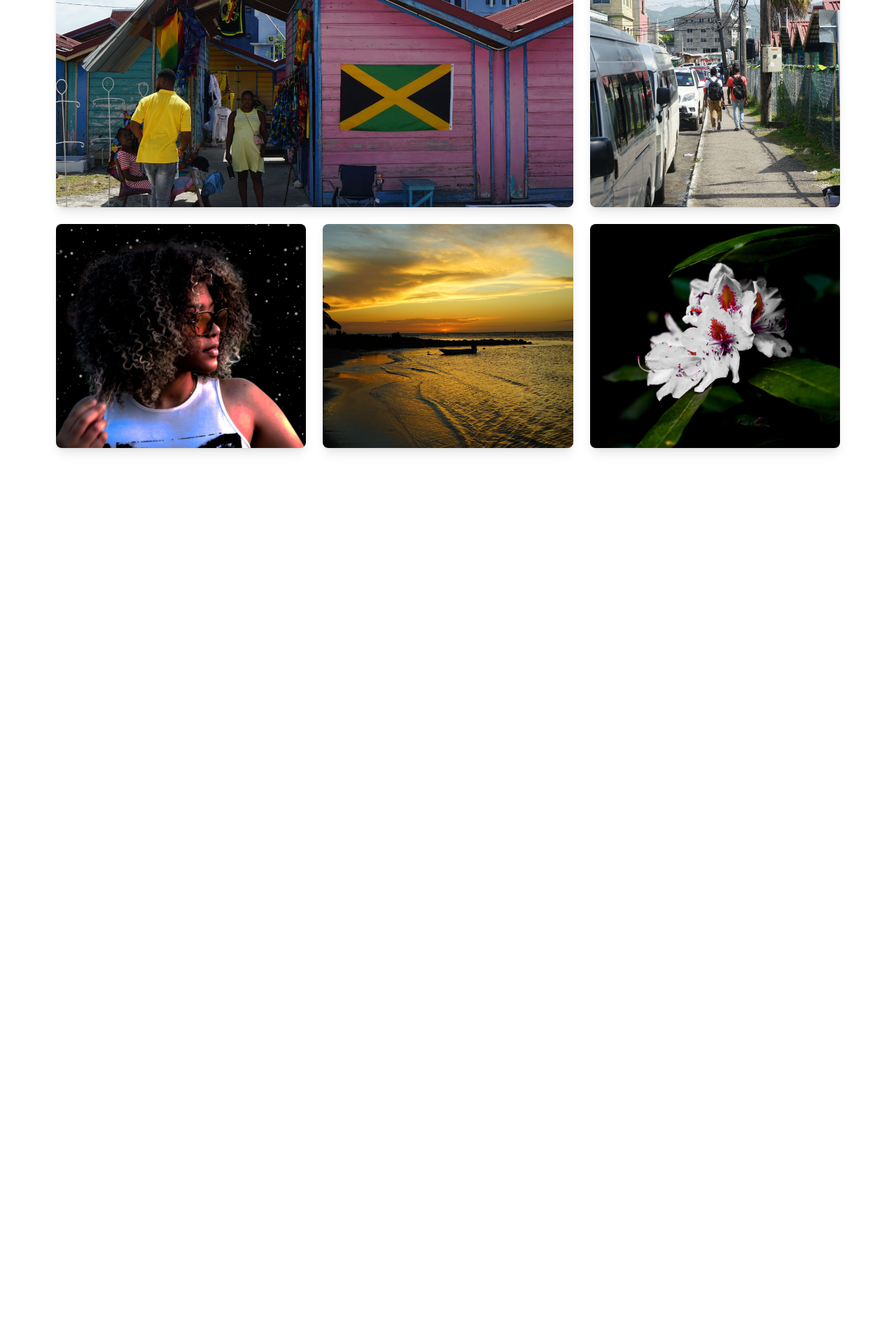
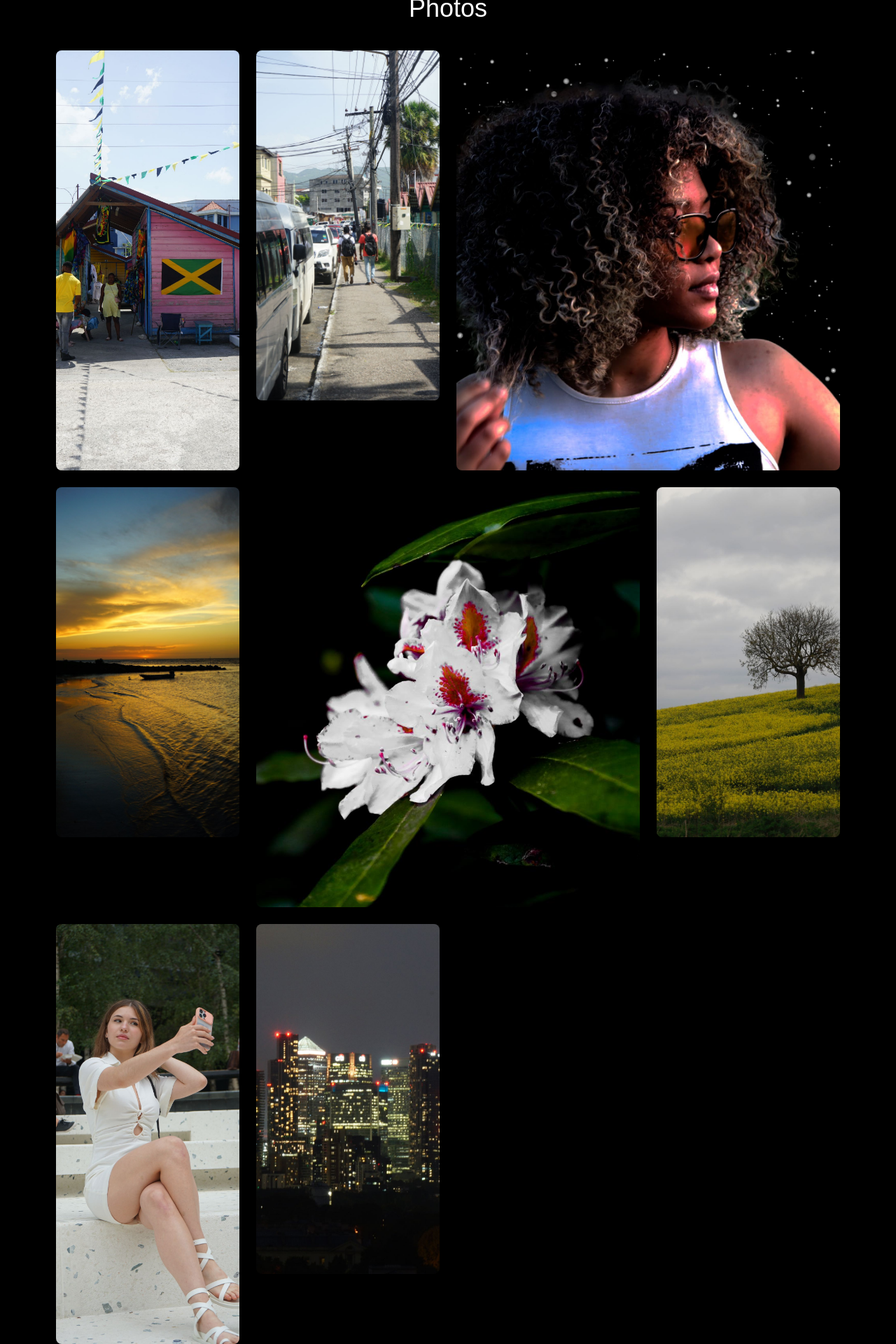
Before and after one commit to Leorev01/Photographer_Portfolio, a Next.js app: page /photos in a window 1280 px wide. Shown: the part 104-2024 px from the top of the page at 70% size. Before the commit the page ends 800 px from the top, so only its background shows below. Built offline with nearby package versions, Linux system fonts and the light colour scheme.

Commit message:
Adds some photos to photos page

```diff
--- a/app/photos/page.tsx
+++ b/app/photos/page.tsx
@@ -2,7 +2,16 @@ import ImageGrid from "@/components/ImageGrid"
 
 const page = () => {
   return (
-    <ImageGrid/>
+    <div className="bg-black">
+      <div className="container mx-auto pt-14">
+        <h1 className="text-4xl text-white text-center py-10">
+          Photos
+          </h1>
+        <ImageGrid/>
+      </div>
+
+    </div>
+
   )
 }
 
--- a/components/ImageGrid.tsx
+++ b/components/ImageGrid.tsx
@@ -4,56 +4,88 @@ import curlyHairImage from '@/public/images/curly-hair-girl.jpg'
 import jamaicaHouseImage from '@/public/images/jamaica-house.jpg'
 import jamaicaStreetImage from '@/public/images/jamaica-street.jpg'
 import flowerImage from '@/public/images/white-flower.jpg'
+import loneTree from '@/public/images/lone-tree.jpg'
+import girlSelfie from '@/public/images/girl-selfie.jpg'
+import londonCity from '@/public/images/london-city.jpg'
 
 const ImageGrid = () => {
   return (
-    <div className="grid grid-cols-1 sm:grid-cols-2 lg:grid-cols-3 gap-6 px-5 lg:px-20">
-      {/* First image spans two columns and has a taller height on larger screens */}
-      <div className="relative col-span-2 h-72 sm:h-96 lg:h-[400px]">
+    <div className="grid grid-cols-1 sm:grid-cols-2 lg:grid-cols-3 xl:grid-cols-4 gap-6 px-5 lg:px-20">
+
+      {/* First image spans two columns */}
+      <div className="relative col-span-2 lg:col-span-1 h-72 sm:h-96 lg:h-[500px] xl:h-[600px] group">
         <Image
           src={jamaicaHouseImage}
           alt="Jamaica house"
-          className="object-cover w-full h-full rounded-lg shadow-lg transition-all duration-300 hover:scale-105"
+          className="object-cover w-full h-full rounded-lg shadow-2xl group-hover:scale-105 transition-all duration-300"
         />
       </div>
 
-      {/* Second image */}
-      <div className="relative h-72 sm:h-96 lg:h-[400px]">
+      {/* Second image spans one column */}
+      <div className="relative h-72 sm:h-96 lg:h-[400px] xl:h-[500px] group">
         <Image
           src={jamaicaStreetImage}
-          alt="jamaica street"
-          className="object-cover w-full h-full rounded-lg shadow-lg transition-all duration-300 hover:scale-105"
+          alt="Jamaica street"
+          className="object-cover w-full h-full rounded-lg shadow-2xl group-hover:scale-105 transition-all duration-300"
         />
       </div>
 
-      {/* Third image */}
-      <div className="relative h-72 sm:h-96 lg:h-80">
+      {/* Third image spans two columns */}
+      <div className="relative col-span-2 h-72 sm:h-96 lg:h-[500px] xl:h-[600px] group">
         <Image
           src={curlyHairImage}
           alt="Curly hair girl"
-          className="object-cover w-full h-full rounded-lg shadow-lg transition-all duration-300 hover:scale-105"
+          className="object-cover w-full h-full rounded-lg shadow-2xl group-hover:scale-105 transition-all duration-300"
         />
       </div>
 
-      {/* Fourth image */}
-      <div className="relative h-72 sm:h-96 lg:h-80">
+      {/* Fourth image spans one column */}
+      <div className="relative h-72 sm:h-96 lg:h-[400px] xl:h-[500px] group">
         <Image
           src={boatImage}
           alt="Boat in night"
-          className="object-cover w-full h-full rounded-lg shadow-lg transition-all duration-300 hover:scale-105"
+          className="object-cover w-full h-full rounded-lg shadow-2xl group-hover:scale-105 transition-all duration-300"
         />
       </div>
 
-      {/* Fifth image */}
-      <div className="relative h-72 sm:h-96 lg:h-80">
+      {/* Fifth image spans three columns */}
+      <div className="relative col-span-3 lg:col-span-2 h-72 sm:h-96 lg:h-[500px] xl:h-[600px] group">
         <Image
           src={flowerImage}
           alt="White flower"
-          className="object-cover w-full h-full rounded-lg shadow-lg transition-all duration-300 hover:scale-105"
+          className="object-cover w-full h-full rounded-lg shadow-2xl group-hover:scale-105 transition-all duration-300"
         />
       </div>
+
+      {/* New image 1 */}
+      <div className="relative h-72 sm:h-96 lg:h-[400px] xl:h-[500px] group">
+        <Image
+          src={loneTree}
+          alt="Lone tree"
+          className="object-cover w-full h-full rounded-lg shadow-2xl group-hover:scale-105 transition-all duration-300"
+        />
+      </div>
+
+      {/* New image 2 spans two columns */}
+      <div className="relative col-span-2 lg:col-span-1 h-72 sm:h-96 lg:h-[500px] xl:h-[600px] group">
+        <Image
+          src={girlSelfie}
+          alt="Girl selfie"
+          className="object-cover w-full h-full rounded-lg shadow-2xl group-hover:scale-105 transition-all duration-300"
+        />
+      </div>
+
+      {/* New image 3 spans one column */}
+      <div className="relative h-72 sm:h-96 lg:h-[400px] xl:h-[500px] group">
+        <Image
+          src={londonCity}
+          alt="London city"
+          className="object-cover w-full h-full rounded-lg shadow-2xl group-hover:scale-105 transition-all duration-300"
+        />
+      </div>
+
     </div>
   )
 }
 
-export default ImageGrid
+export default ImageGrid;
```
